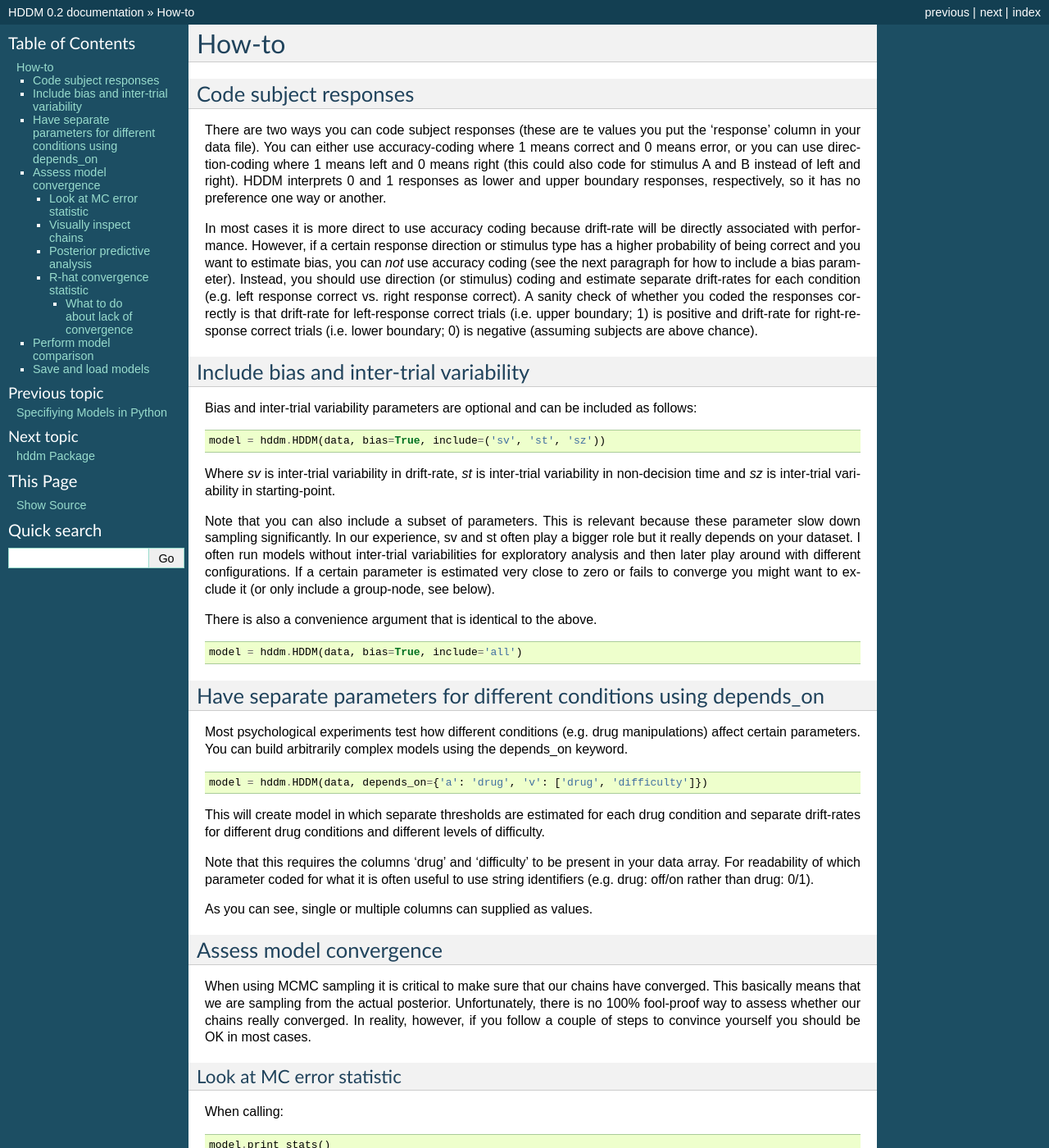
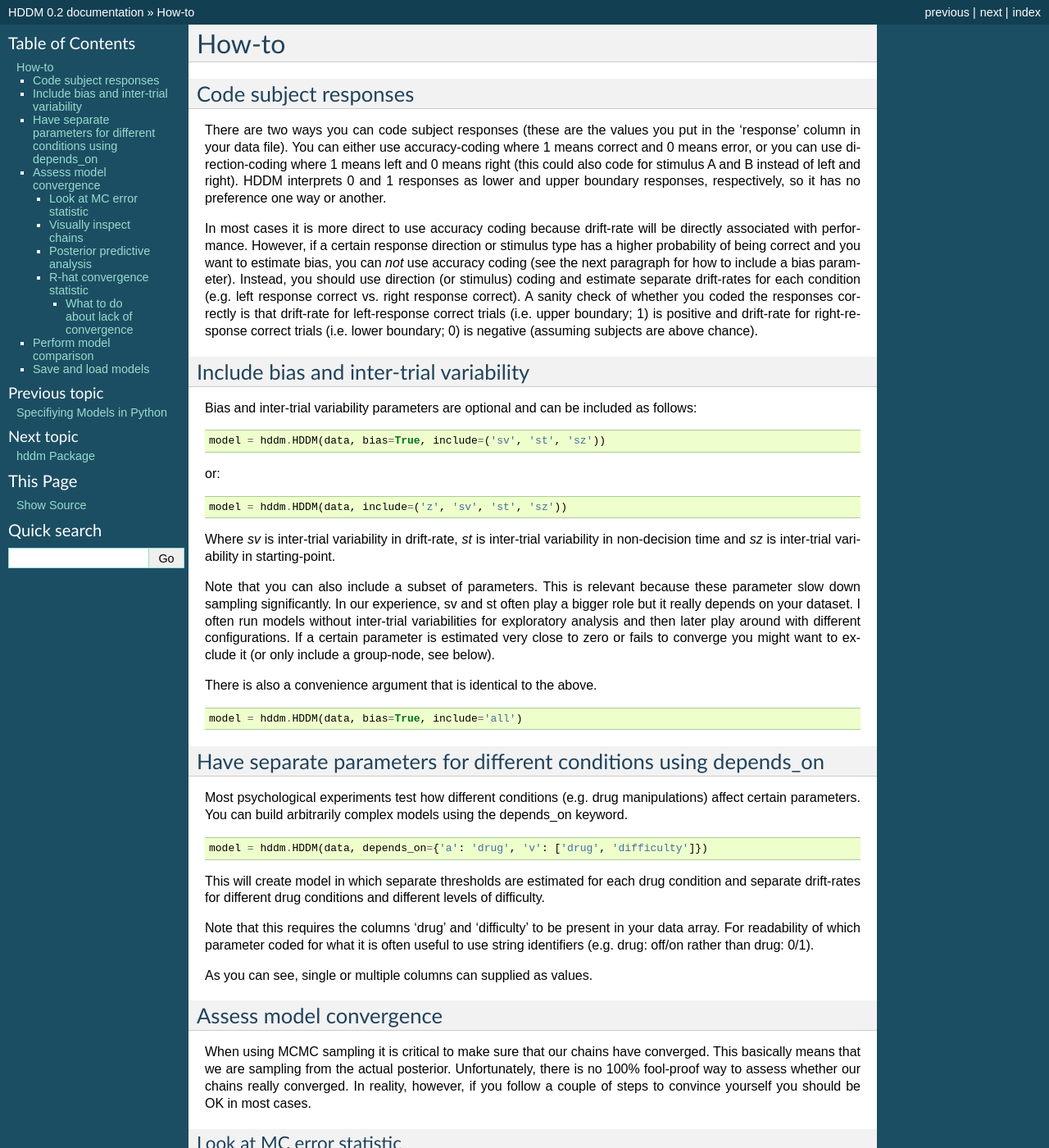
Before and after one commit to hddm-devs/hddm, a Sphinx documentation site: the page built from docs/howto.rst, in a window 1280 px wide and 1400 px high. Shown: the whole window at 82% size. Built offline with Sphinx 7.4.7, drawn with Linux system fonts in a browser that asks for light colours; formulas are drawn with MathJax 3; some of the changed text lies outside the part shown.

Commit message:
Update docs/howto.rst

```diff
--- a/docs/howto.rst
+++ b/docs/howto.rst
@@ -4,8 +4,8 @@
 Code subject responses
 ----------------------
 
-There are two ways you can code subject responses (these are te values
-you put the 'response' column in your data file). You can either use
+There are two ways you can code subject responses (these are the values
+you put in the 'response' column in your data file). You can either use
 accuracy-coding where 1 means correct and 0 means error, or you can
 use direction-coding where 1 means left and 0 means right (this could
 also code for stimulus A and B instead of left and right). HDDM
@@ -34,6 +34,12 @@
 ::
 
    model = hddm.HDDM(data, bias=True, include=('sv', 'st', 'sz'))
+
+or:
+
+::
+
+   model = hddm.HDDM(data, include=('z', 'sv', 'st', 'sz'))
 
 Where *sv* is inter-trial variability in drift-rate, *st* is inter-trial
 variability in non-decision time and *sz* is inter-trial variability in
@@ -96,8 +102,8 @@
 
     model.print_stats()
 
-There is a column called MC error. These values should not be much
-larger than ~0.001. However, this is a very weak statistic and by no
+There is a column called MC error. These values should not be smaller then 1%
+of the posterior std. However, this is a very weak statistic and by no
 means sufficient to assess convergence.
 
 
```
